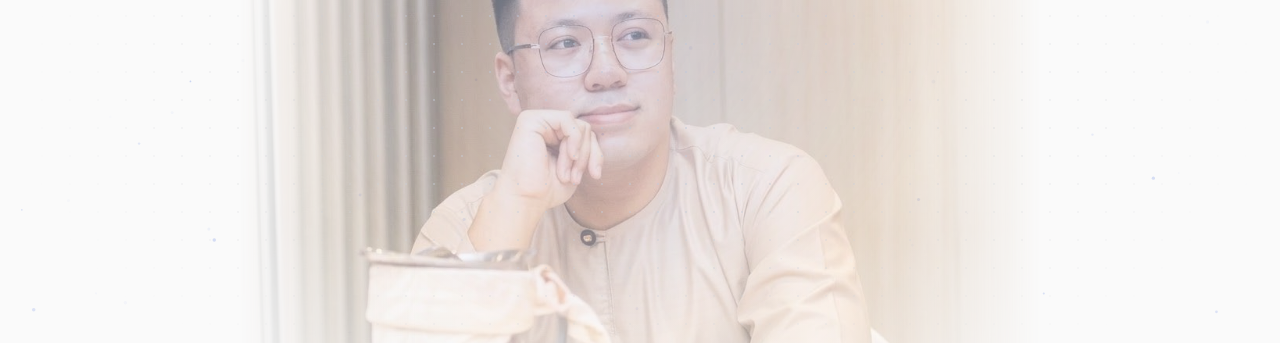
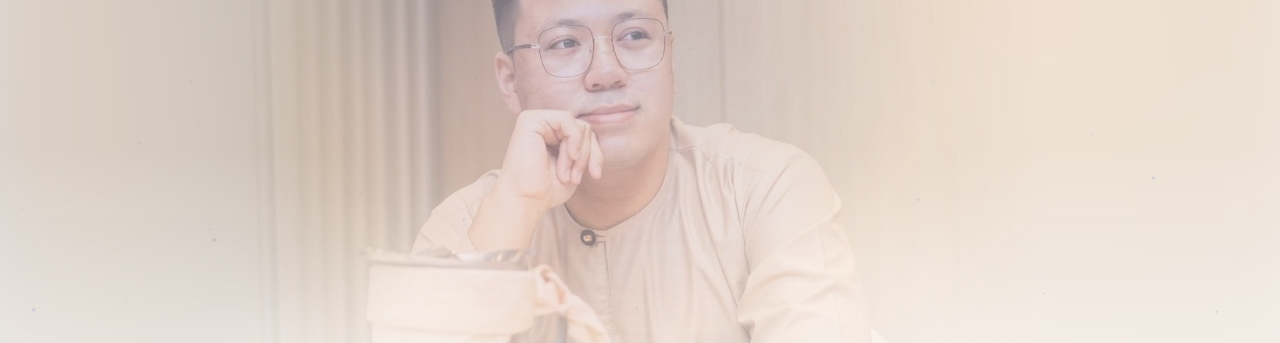
Before and after one commit to sabinshamsul/sabinshamsul.dev, a plain HTML site: page index.html in a window 1280 px wide. Shown: the part 250-593 px from the top of the page. Drawn offline with Linux system fonts and the light colour scheme; animation ran at ten frames a second.

Commit message:
Fill the hero's sides on desktop and fade it cleanly into the page
- On wide screens a second layer stretches the same photo across the
  width, heavily blurred and dimmed, so the sides take the photo's own
  colours instead of being empty (reuses hero-photo.jpg; off on portrait
  screens).
- Wider, softer side fade on the sharp photo, so details near its edges
  (curtain folds, a wall seam) no longer read as vertical lines in dark
  mode.
- The photo layers fade themselves to transparent at the bottom (CSS
  masks) instead of being covered by a colour overlay, which let each
  layer leak a 1px row that showed as a line at the hero's bottom edge.
- No border between the hero and About Me; the fade does the separating.
- The faint static dot grid in the hero is removed; the drifting dust
  still floats across the hero and the rest of the page.

Co-Authored-By: Claude Opus 5.5 <noreply@anthropic.com>

```diff
--- a/index.html
+++ b/index.html
@@ -477,37 +477,48 @@
 
   /* Hero photo: full-bleed portrait washed into the canvas so text stays readable */
   #hero { position: relative; overflow: hidden; }
-  .hero-photo { position: absolute; inset: 0; z-index: 0; pointer-events: none; background: url(hero-photo.jpg) center 20% / cover no-repeat; opacity: 0.35; }
+  /* Photo layers fade themselves to transparent at the bottom (masks) rather than being covered by a
+     colour overlay, so nothing can leave a seam at the edge; the dust still drifts through behind them */
+  /* No border between the hero and the next section: the fade does the separating */
+  #hero + section { border-top: 0; }
+  .hero-photo { position: absolute; inset: 0; z-index: 0; pointer-events: none; background: url(hero-photo.jpg) center 20% / cover no-repeat; opacity: 0.35;
+    -webkit-mask-image: linear-gradient(180deg, #000 0%, #000 55%, transparent 100%); mask-image: linear-gradient(180deg, #000 0%, #000 55%, transparent 100%); }
   .hero-photo::after {
     content: ''; position: absolute; inset: 0;
     background: radial-gradient(ellipse 60% 50% at 50% 50%, color-mix(in srgb, var(--canvas) 45%, transparent), transparent 75%),
-                linear-gradient(180deg, color-mix(in srgb, var(--canvas) 40%, transparent) 0%, transparent 35%, transparent 65%, var(--canvas) 100%);
+                linear-gradient(180deg, color-mix(in srgb, var(--canvas) 40%, transparent) 0%, transparent 35%);
   }
   [data-theme="light"] .hero-photo { opacity: 0.6; }
   [data-theme="light"] .hero-photo::after {
     background: radial-gradient(ellipse 60% 50% at 50% 50%, color-mix(in srgb, var(--canvas) 25%, transparent), transparent 75%),
-                linear-gradient(180deg, color-mix(in srgb, var(--canvas) 30%, transparent) 0%, transparent 35%, transparent 60%, var(--canvas) 100%);
+                linear-gradient(180deg, color-mix(in srgb, var(--canvas) 30%, transparent) 0%, transparent 35%);
   }
   /* Screens wider than tall: "cover" would stretch the square photo to the full width and show only a
      zoomed-in slice. Instead size it to the hero's height, centre it, and fade its sides into the page. */
+  .hero-fill { display: none; }
   @media (min-aspect-ratio: 1/1) {
     .hero-photo {
       inset: 0 auto; left: 50%; width: auto; height: 100%; aspect-ratio: 1 / 1; transform: translateX(-50%);
       background-position: center;
-      -webkit-mask-image: linear-gradient(90deg, transparent 0%, #000 22%, #000 78%, transparent 100%);
-      mask-image: linear-gradient(90deg, transparent 0%, #000 22%, #000 78%, transparent 100%);
+      -webkit-mask-image: linear-gradient(90deg, transparent 0%, rgba(0,0,0,.35) 18%, #000 38%, #000 62%, rgba(0,0,0,.35) 82%, transparent 100%), linear-gradient(180deg, #000 0%, #000 55%, transparent 100%);
+      -webkit-mask-composite: source-in;
+      mask-image: linear-gradient(90deg, transparent 0%, rgba(0,0,0,.35) 18%, #000 38%, #000 62%, rgba(0,0,0,.35) 82%, transparent 100%), linear-gradient(180deg, #000 0%, #000 55%, transparent 100%);
+      mask-composite: intersect;
     }
+    /* Ambient fill: the same photo stretched across the width, heavily blurred and dimmed, so the
+       sides take the photo's own colours instead of being empty. Reuses the image, no extra download. */
+    .hero-fill {
+      display: block; position: absolute; inset: -60px; z-index: 0; pointer-events: none;
+      background: url(hero-photo.jpg) center 30% / cover no-repeat;
+      filter: blur(48px) saturate(1.15); opacity: 0.22;
+      -webkit-mask-image: linear-gradient(180deg, #000 0%, #000 50%, transparent calc(100% - 60px));
+      mask-image: linear-gradient(180deg, #000 0%, #000 50%, transparent calc(100% - 60px));
+    }
+    [data-theme="light"] .hero-fill { opacity: 0.4; }
   }
 
-  /* Hero ambient: faint grid + slow-breathing blue glow */
+  /* Hero ambient: slow-breathing blue glow */
   .hero-bg { position: absolute; inset: 0; z-index: 0; pointer-events: none; }
-  .hero-bg::before {
-    content: ''; position: absolute; inset: 0;
-    background-image: radial-gradient(var(--hairline-strong) 1px, transparent 1px);
-    background-size: 28px 28px; opacity: 0.45;
-    -webkit-mask-image: radial-gradient(ellipse 70% 60% at 50% 45%, #000 20%, transparent 70%);
-    mask-image: radial-gradient(ellipse 70% 60% at 50% 45%, #000 20%, transparent 70%);
-  }
   .hero-bg::after {
     content: ''; position: absolute; width: 720px; height: 720px; left: calc(50% - 420px); top: -120px; border-radius: 50%;
     background: radial-gradient(circle, rgba(37,99,235,0.28) 0%, rgba(37,99,235,0) 62%);
@@ -669,6 +680,7 @@
 
 <!-- HERO -->
 <section id="hero" style="border-top:0">
+  <div class="hero-fill" aria-hidden="true"></div>
   <div class="hero-photo" aria-hidden="true"></div>
   <div class="hero-bg" aria-hidden="true"></div>
   <h1 class="container hero-name">Syahmi <span>Shamsul</span></h1>
```
